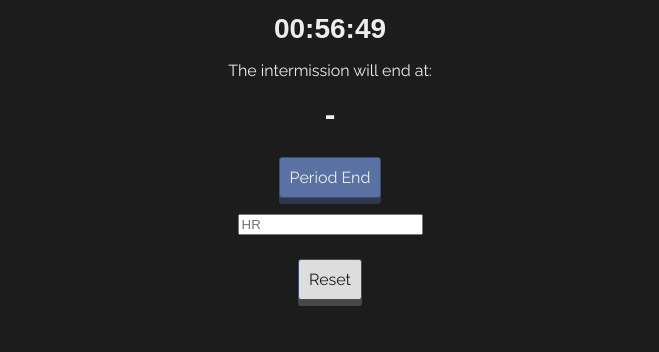
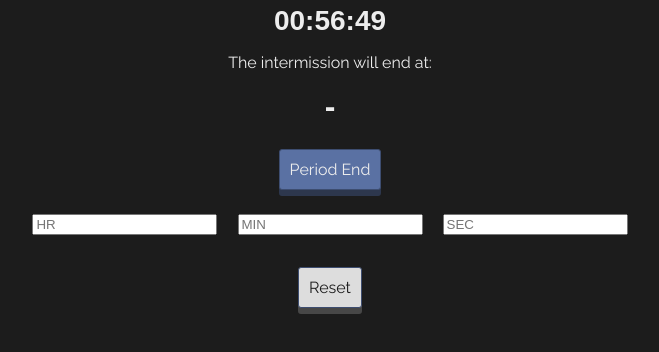
Before and after one commit to peppahjackk/logger-tools, a plain HTML site: page index.html in a window 1280 px wide. Shown: the part 304-656 px from the top of the page, without its empty margins (310-969 px from the left). Drawn offline with Linux system fonts and the light colour scheme.

Commit message:
added more inputs. still not seeing reflections on github

```diff
--- a/css/style.css
+++ b/css/style.css
@@ -24,6 +24,8 @@ h2, h3 {font-family: sans-serif;}
 h2{font-size: 2em;}
 h3{font-size: 1.75em;}
 
+
+/* Button Styling start */
 .btn {
   background-color: #5A71A3;
   padding: 10px;
@@ -53,3 +55,4 @@ h3{font-size: 1.75em;}
 .reset:hover {
   background-color: #ECECEC;
 }
+/* Button styling End */
--- a/index.html
+++ b/index.html
@@ -29,7 +29,11 @@
 <div id="btnStart" class="btn perEnd">
   Period End
 </div>
-    <input type="text" id="customHr" placeholder="HR">
+    <div class="customTime">
+      <input type="text" id="customHr" placeholder="HR">
+      <input type="text" id="customMin" placeholder="MIN">
+      <input type="text" id="customSec" placeholder="SEC">
+    </div>
 <div id="btnReset" class="btn reset">
   Reset
 </div>
```
